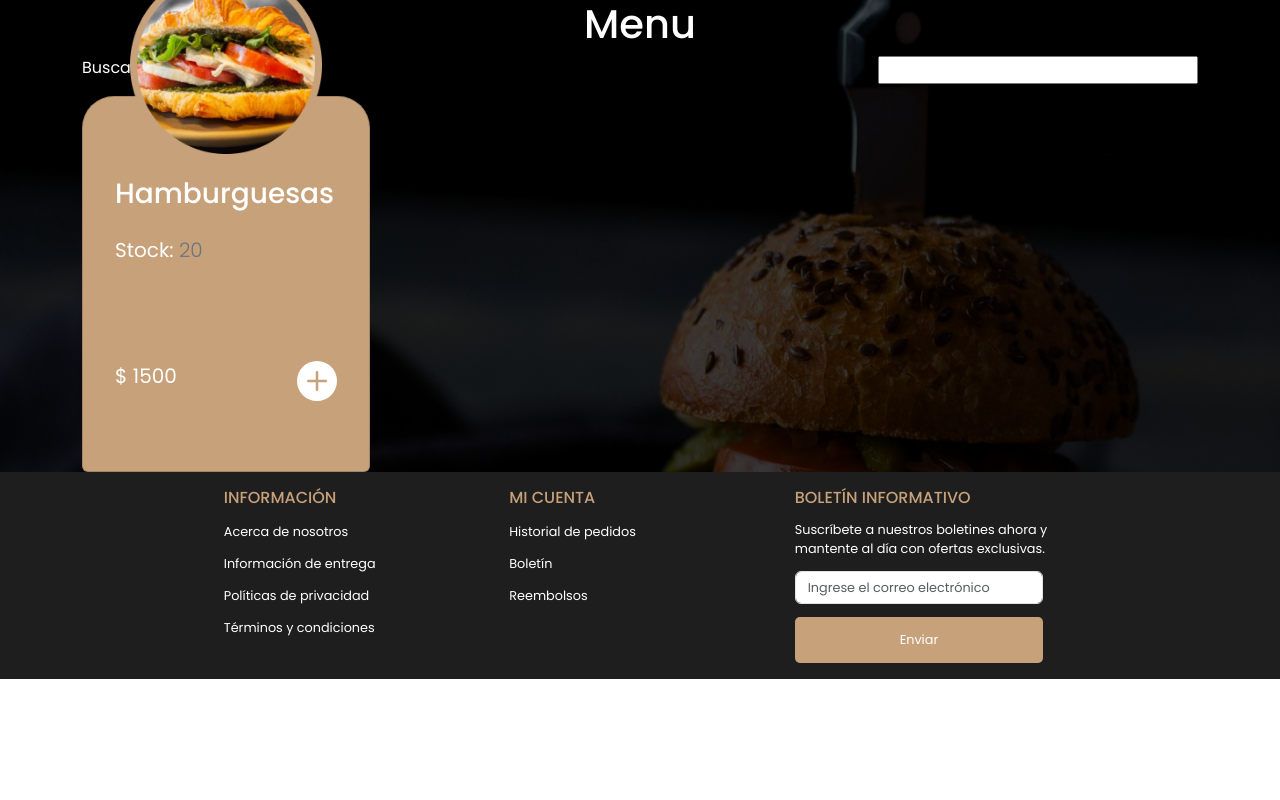
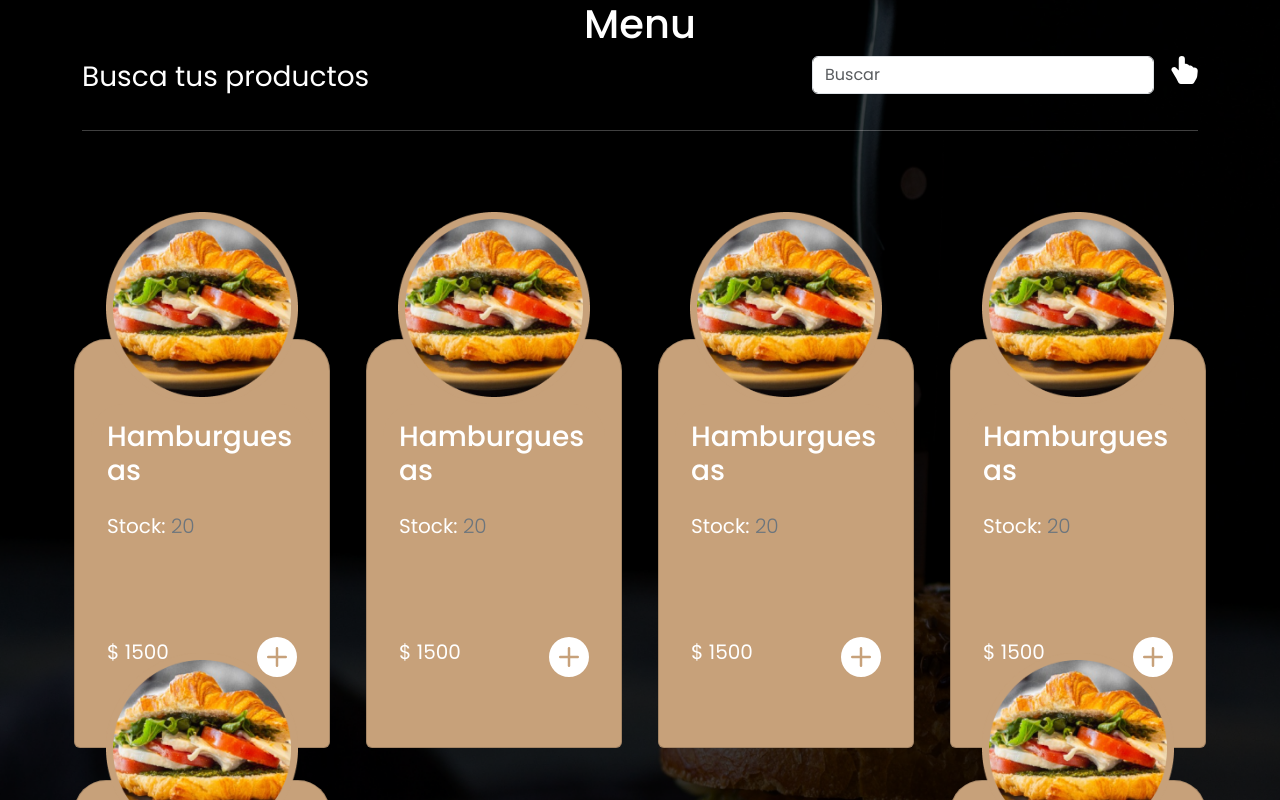
Before and after one commit to Mateo872/restfood, a React (Vite) app: page / in a window 1280 px wide. Shown: the part 1420-2220 px from the top of the page. Before the commit the page ends 2099 px from the top, so only its background shows below. Built offline with nearby package versions, Linux system fonts and the light colour scheme.

Commit message:
prueba de row colum en card de productos

```diff
--- a/src/App.css
+++ b/src/App.css
@@ -505,3 +505,6 @@ position: relative;
   .menu-contenedor-body{
    color: var(--color-secundario);
   }
+  .container-menu-card{
+    margin-top: 12rem;
+  }
--- a/src/componentes/TarjetaProducto.jsx
+++ b/src/componentes/TarjetaProducto.jsx
@@ -4,7 +4,10 @@ import hamburguesa from "../assets/img-hamb-card.png";
 import { BsPlusCircleFill } from "react-icons/bs";
 const TarjetaProducto = () => {
     return (
-        <Card className="card-body" style={{ width: "18rem" }}>
+        <Card
+            className="card-body my-3 cards col-lg-3 col-md-4 m-1"
+            style={{ maxWidth: "16rem" }}
+        >
             <Card.Img variant="top" src={hamburguesa} className="img-tarjeta-producto" />
             <Card.Body className="body-tarjeta">
                 <Card.Title className="fs-3">Hamburguesas</Card.Title>
--- a/src/componentes/comunes/Menu.jsx
+++ b/src/componentes/comunes/Menu.jsx
@@ -1,7 +1,7 @@
 import React from "react";
-import { Container } from "react-bootstrap";
+import { Container, Form } from "react-bootstrap";
 import TarjetaProducto from "../TarjetaProducto";
-import { BsCartPlusFill } from "react-icons/bs";
+import { BsHandIndexThumbFill } from "react-icons/bs";
 
 const Menu = () => {
     return (
@@ -9,12 +9,23 @@ const Menu = () => {
             <Container className="menu-contenedor-body">
                 <h1 className="text-white text-center">Menu</h1>
                 <div className="d-flex justify-content-between">
-                    <p>Busca tus productos</p>
-                    <div>
-                        <input type="text" className="" />
-                    </div>
+                    <p className="fs-3">Busca tus productos</p>
+                    <Form className="d-flex">
+                        <Form.Group className="">
+                            <Form.Control type="text" placeholder="Buscar" />
+                        </Form.Group>
+                        <BsHandIndexThumbFill size={28} className="ms-3" />
+                    </Form>
                 </div>
-                <TarjetaProducto />
+                <hr className="text-white " />
+                <section className="row justify-content-between  container-menu-card">
+                    <TarjetaProducto />
+                    <TarjetaProducto />
+                    <TarjetaProducto />
+                    <TarjetaProducto />
+                    <TarjetaProducto />
+                    <TarjetaProducto />
+                </section>
             </Container>
         </section>
     );
```
